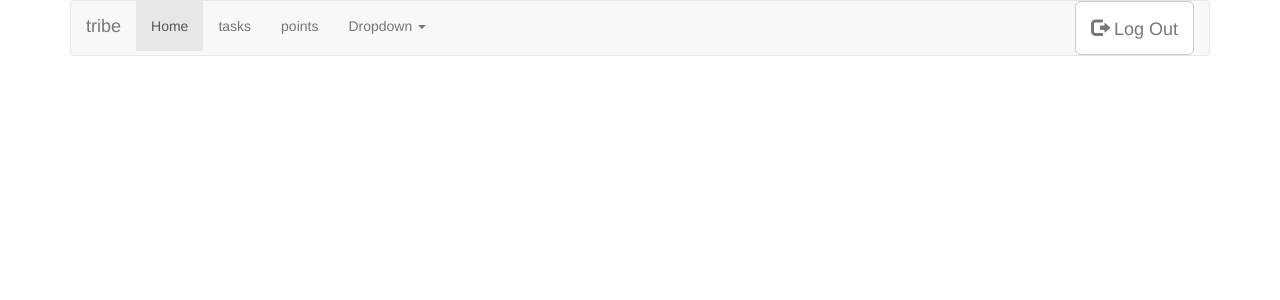
After one commit to sandeel/tribe, a Django app: template tribe/tribe/templates/tribe/logged_in.html in a window 1280 px wide. The commit adds this page. Shown: the top 300 px of the page. Run offline with Django 3.2, Linux system fonts and the light colour scheme; the template is opened without the code that fills it, so the values that code supplies are empty; some libraries are stand-ins or nearby versions.

```diff
--- a/tribe/tribe/templates/tribe/base.html
+++ b/tribe/tribe/templates/tribe/base.html
@@ -19,58 +19,8 @@
   </head>
   <body>
 
-    <div class="container">
-
-      <!-- Static navbar -->
-      <nav class="navbar navbar-default" role="navigation">
-        <div class="container-fluid">
-          <div class="navbar-header">
-            <button type="button" class="navbar-toggle collapsed" data-toggle="collapse" data-target="#navbar" aria-expanded="false" aria-controls="navbar">
-              <span class="sr-only">Toggle navigation</span>
-              <span class="icon-bar"></span>
-              <span class="icon-bar"></span>
-              <span class="icon-bar"></span>
-            </button>
-            <a class="navbar-brand" href="#">tribe</a>
-          </div>
-          <div id="navbar" class="navbar-collapse collapse">
-            <ul class="nav navbar-nav">
-              <li class="active"><a href="#">Home</a></li>
-              <li><a href="#">About</a></li>
-              <li><a href="#">Contact</a></li>
-              <li class="dropdown">
-                <a href="#" class="dropdown-toggle" data-toggle="dropdown" role="button" aria-expanded="false">Dropdown <span class="caret"></span></a>
-                <ul class="dropdown-menu" role="menu">
-                  <li><a href="#">Action</a></li>
-                  <li><a href="#">Another action</a></li>
-                  <li><a href="#">Something else here</a></li>
-                  <li class="divider"></li>
-                  <li class="dropdown-header">Nav header</li>
-                  <li><a href="#">Separated link</a></li>
-                  <li><a href="#">One more separated link</a></li>
-                </ul>
-              </li>
-            </ul>
-            <ul class="nav navbar-nav navbar-right">
-                {% if user.is_authenticated %}
-                  <li>
-                  <a href="/">{{ user.username }}<span class="sr-only">(current)</span></a></li>
-              <li>
-                <a href="/logout" type="button" class="btn btn-default btn-lg">
-                  <span class="glyphicon glyphicon-log-out" aria-hidden="true"></span> Log Out
-                </a>
-             </li>
-                {% else %}
-                  <li>
-                    <a href="/accounts/login/?next=/mytribe">Log In</a>
-                  </li>
-                {% endif %}
-            </ul>
-          </div><!--/.nav-collapse -->
-            </div><!--/.container-fluid -->
-      </nav>
-
         {% block content %}
+            <a href="/accounts/login/?next=/mytribe">Log In</a>
         {% endblock %}
 
     </div> <!-- /container -->
--- /dev/null
+++ b/tribe/tribe/templates/tribe/logged_in.html
@@ -0,0 +1,49 @@
+{% extends "tribe/base.html" %}
+
+{% block content %}
+    <div class="container">
+
+      <!-- Static navbar -->
+      <nav class="navbar navbar-default" role="navigation">
+        <div class="container-fluid">
+          <div class="navbar-header">
+            <button type="button" class="navbar-toggle collapsed" data-toggle="collapse" data-target="#navbar" aria-expanded="false" aria-controls="navbar">
+              <span class="sr-only">Toggle navigation</span>
+              <span class="icon-bar"></span>
+              <span class="icon-bar"></span>
+              <span class="icon-bar"></span>
+            </button>
+            <a class="navbar-brand" href="#">tribe</a>
+          </div>
+          <div id="navbar" class="navbar-collapse collapse">
+            <ul class="nav navbar-nav">
+              <li class="active"><a href="#">Home</a></li>
+              <li><a href="#">tasks</a></li>
+              <li><a href="#">points</a></li>
+              <li class="dropdown">
+                <a href="#" class="dropdown-toggle" data-toggle="dropdown" role="button" aria-expanded="false">Dropdown <span class="caret"></span></a>
+                <ul class="dropdown-menu" role="menu">
+                  <li><a href="#">Action</a></li>
+                  <li><a href="#">Another action</a></li>
+                  <li><a href="#">Something else here</a></li>
+                  <li class="divider"></li>
+                  <li class="dropdown-header">Nav header</li>
+                  <li><a href="#">Separated link</a></li>
+                  <li><a href="#">One more separated link</a></li>
+                </ul>
+              </li>
+            </ul>
+            <ul class="nav navbar-nav navbar-right">
+                  <li>
+                  <a href="/">{{ user.username }}<span class="sr-only">(current)</span></a></li>
+              <li>
+                <a href="/logout" type="button" class="btn btn-default btn-lg">
+                  <span class="glyphicon glyphicon-log-out" aria-hidden="true"></span> Log Out
+                </a>
+             </li>
+            </ul>
+          </div><!--/.nav-collapse -->
+            </div><!--/.container-fluid -->
+      </nav>
+
+{% endblock %}
--- a/tribe/tribe/views.py
+++ b/tribe/tribe/views.py
@@ -8,7 +8,7 @@ from django.contrib.auth.decorators import login_required
 
 
 def index(request):
-    return render(request, 'tribe/index.html')
+    return render(request, 'tribe/landing_page.html')
 
 def register(request):
     if request.method == 'POST':
@@ -29,4 +29,4 @@ def logout_view(request):
 
 @login_required
 def mytribe(request):
-    return render(request, 'tribe/index.html')
+    return render(request, 'tribe/logged_in.html')
```
Also changed, not shown: tribe/tribe/templates/tribe/landing_page.html (added, +13 -0 lines), tribe/db.sqlite3.
